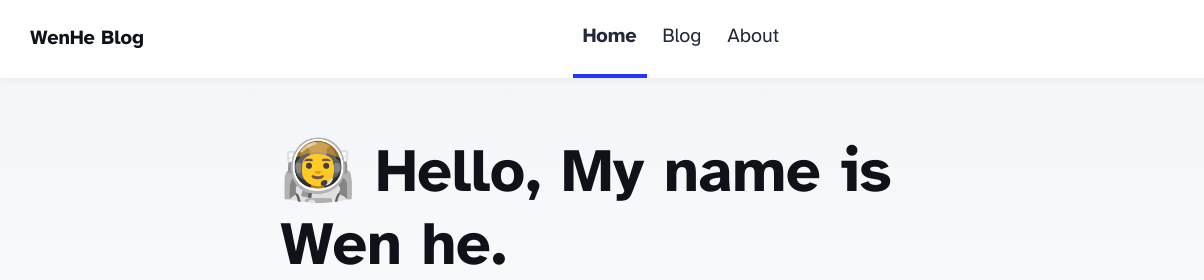
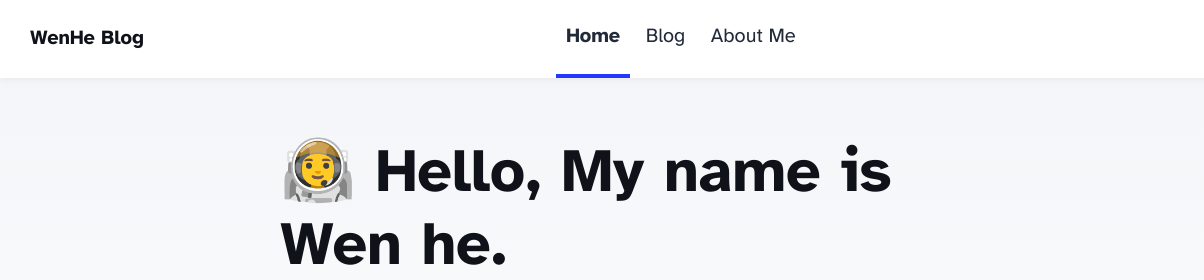
Before and after one commit to iqiang111/astro-blog-starter-template, an Astro site: page / in a window 1280 px wide. Shown: the top 280 px of the page, 0-1204 px from the left. Built offline with nearby package versions, Linux system fonts and the light colour scheme; Astro itself is replaced by a stand-in of ours.

Commit message:
about me

```diff
--- a/package.json
+++ b/package.json
@@ -8,7 +8,7 @@
     ],
     "categories": [],
     "icon_urls": [
-      "https://imagedelivery.net/wSMYJvS3Xw-n339CbDyDIA/5ca0ca32-e897-4699-d4c1-6b680512f000/public"
+      "https://img.20023333.xyz/file/default/iconJGQ.jpg"
     ],
     "preview_image_url": "https://imagedelivery.net/wSMYJvS3Xw-n339CbDyDIA/33bbbf02-eda2-4d3f-b244-c27a280f3900/public",
     "publish": true
--- a/src/components/Header.astro
+++ b/src/components/Header.astro
@@ -9,7 +9,7 @@ import { SITE_TITLE } from '../consts';
 		<div class="internal-links">
 			<HeaderLink  href="/">Home</HeaderLink>
 			<HeaderLink href="/blog">Blog</HeaderLink>
-			<HeaderLink href="/about">About</HeaderLink>
+			<HeaderLink href="/about">About Me</HeaderLink>
 		</div>
 		<div class="social-links">
 			<!--<a href="https://m.webtoo.ls/@astro" target="_blank">-->
```
